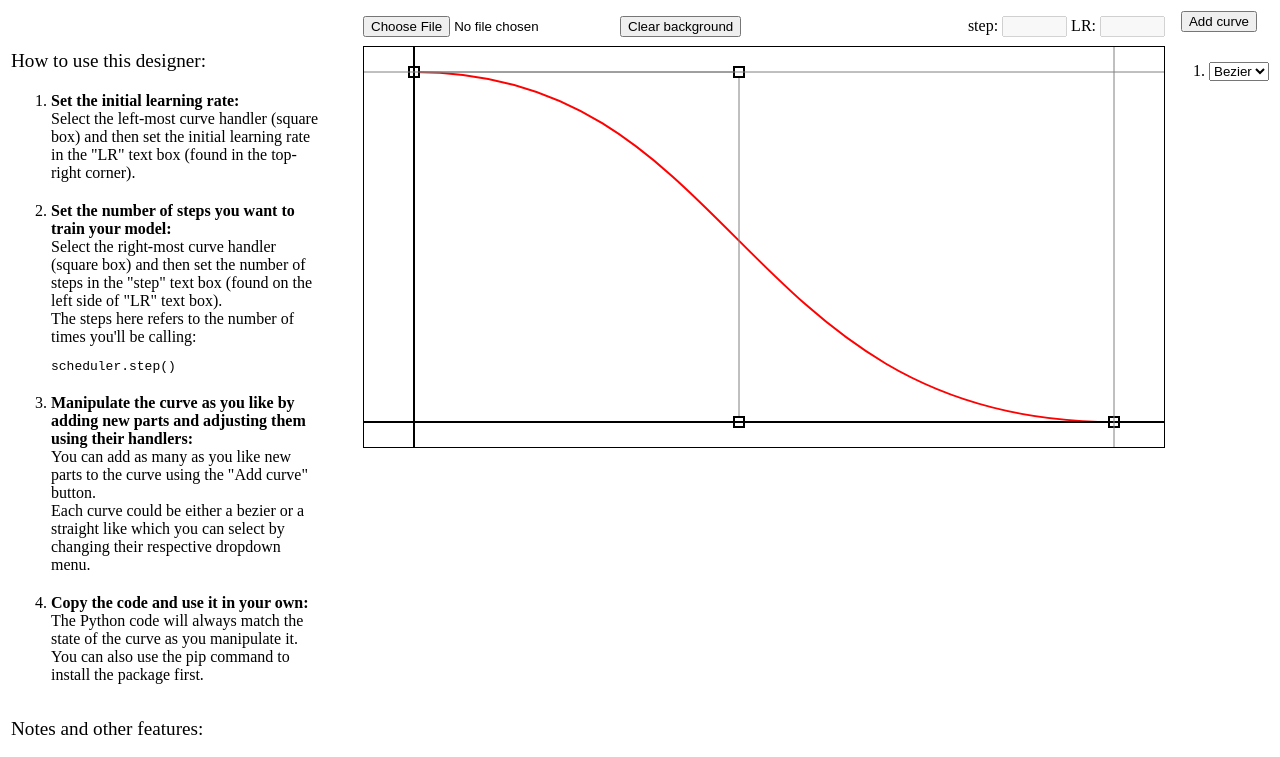
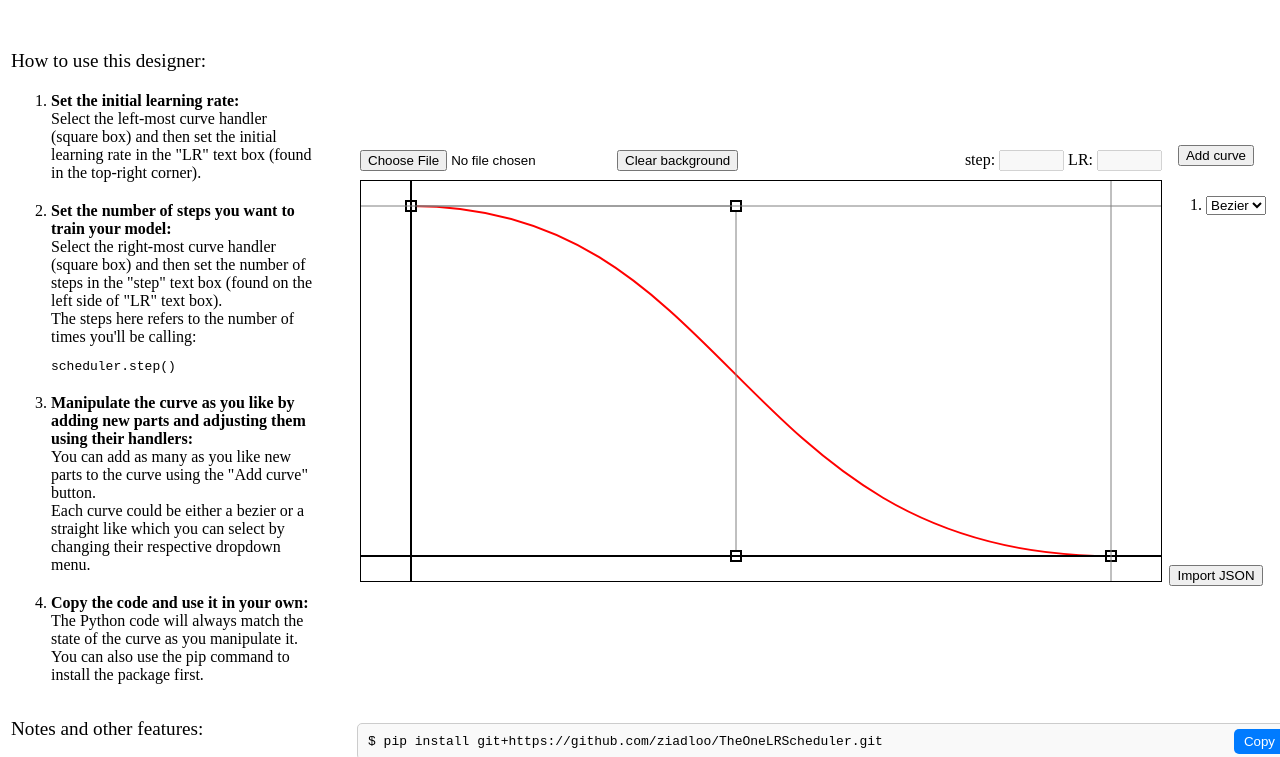
Before and after one commit to ziadloo/TheOneLRScheduler, a plain HTML site: page designer.html in a window 1280 px wide. Shown: the top 757 px of the page. Drawn offline with Linux system fonts and the light colour scheme.

Commit message:
Cosmetic changes

```diff
--- a/designer.html
+++ b/designer.html
@@ -62,7 +62,7 @@
   <body>
     <table style="margin: auto;">
       <tr>
-        <td rowspan="4" valign="top" style="padding-right: 40px; padding-top: 40px; width: 540px;">
+        <td rowspan="2" valign="top" style="padding-right: 40px; padding-top: 40px; width: 540px;">
           <big>How to use this designer:</big>
           <ol class="instructions">
             <li>
@@ -106,6 +106,10 @@
           </ol>
         </td>
         <td>
+
+    <table>
+      <tr>
+        <td>
           <input type="file" id="imageUpload" accept="image/*"> <button id="clearBkg">Clear background</button>
         </td>
         <td align="right">
@@ -133,12 +137,16 @@
         </td>
       </tr>
       <tr>
-        <td align="center">
+        <td align="center" valign="bottom">
           <button id="importJson">Import JSON</button>
         </td>
       </tr>
+    </table>
+
+        </td>
+      </tr>
       <tr>
-        <td colspan="3">
+        <td valign="top">
           <div class="code-container">
             $ <span class="code" id="pip">pip install git+https://github.com/ziadloo/TheOneLRScheduler.git</span>
             <button class="copy-button" onclick="copyToClipboard('pip')">Copy</button>
@@ -160,12 +168,10 @@
               document.body.removeChild(textArea);
               alert("Code copied to clipboard!");
             }
-
           </script>
         </td>
       </tr>
     </table>
-
 
 
     <script>
```
